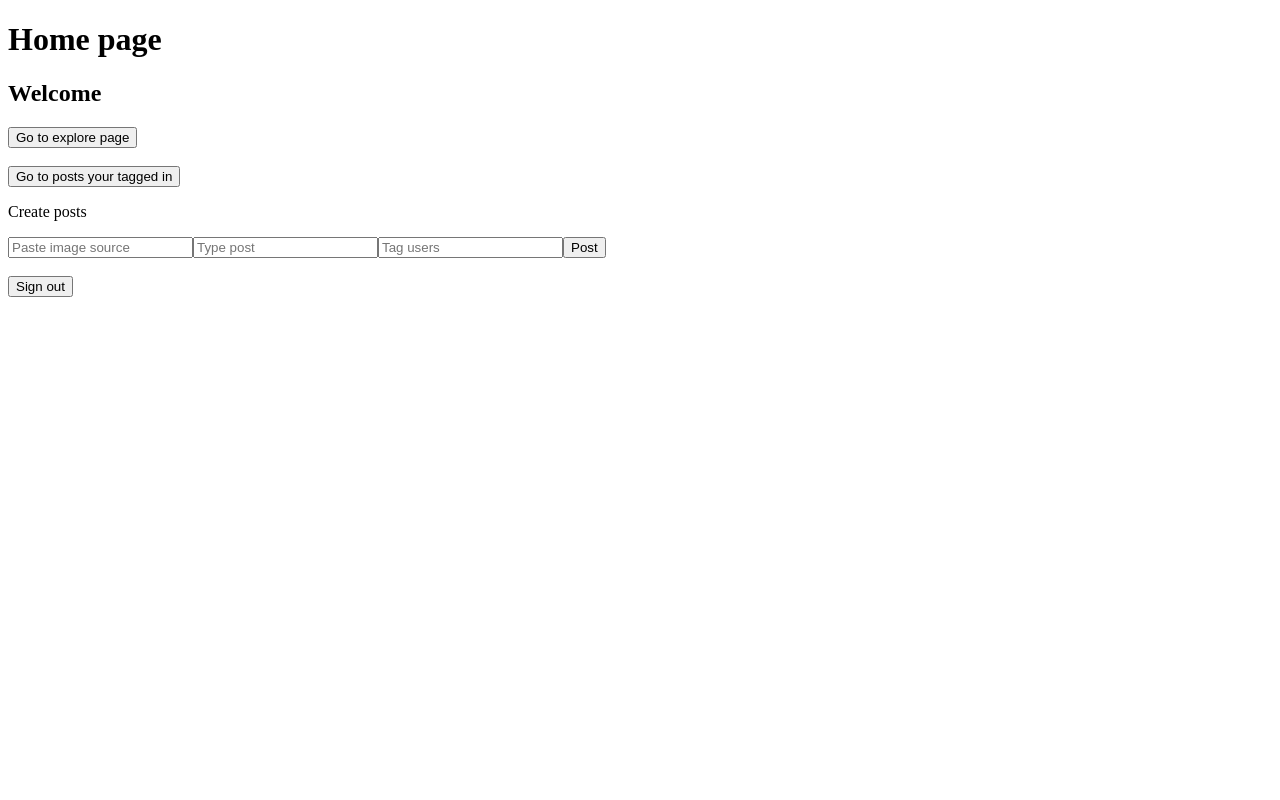
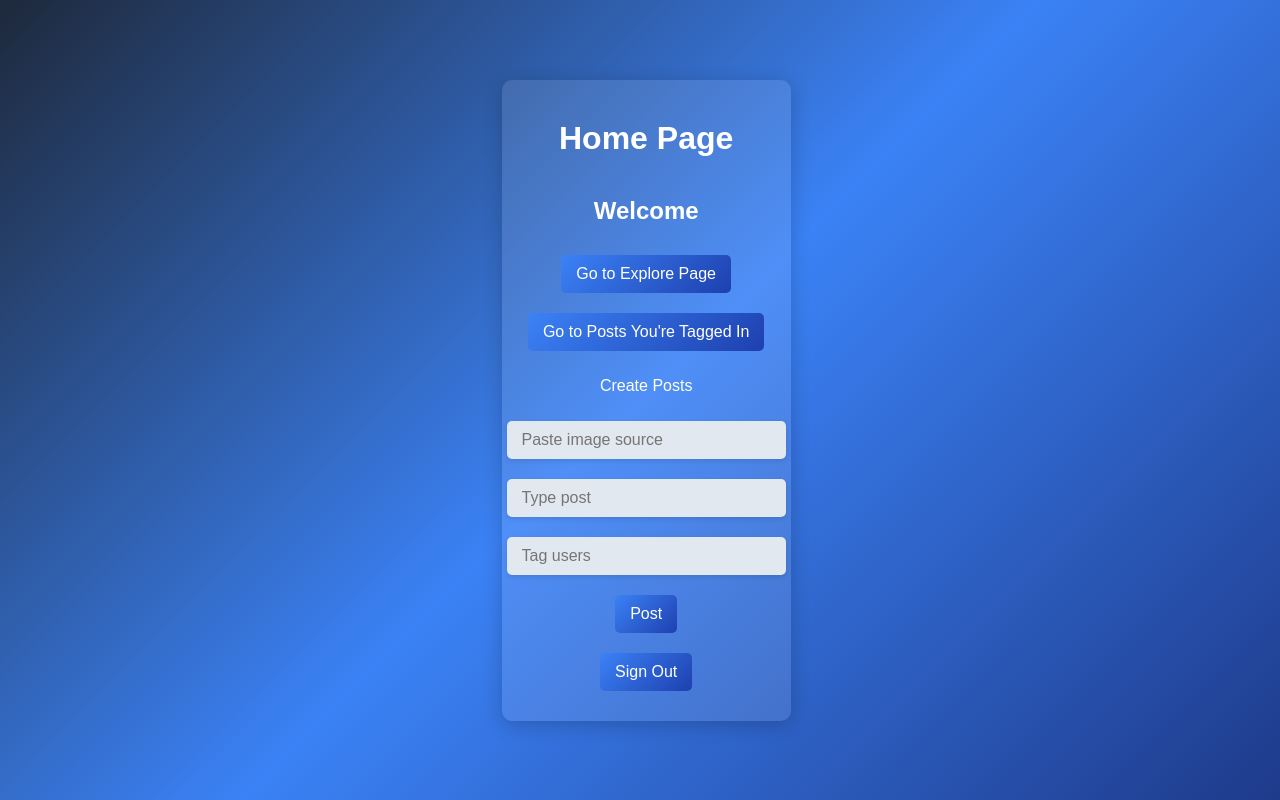
Before and after one commit to RJK3vin/posts-Frontend, a React (Vite) app: page /home in a window 1280 px wide. Built offline with nearby package versions, Linux system fonts and the light colour scheme.

Commit message:
added a lot of css

```diff
--- a/src/App.css
+++ b/src/App.css
@@ -1,20 +1,171 @@
+body {
+  font-family: 'Arial', sans-serif;
+  background: linear-gradient(135deg, #1e293b, #3b82f6, #1e3a8a);
+  color: #fff;
+  margin: 0;
+  padding: 0;
+  min-height: 100vh;
+  display: flex;
+  flex-direction: column;
+  align-items: center;
+  justify-content: center;
+}
+
+h1, h2 {
+  text-align: center;
+  margin: 20px 0;
+}
+
+input, button {
+  padding: 10px 15px;
+  border-radius: 5px;
+  border: none;
+  margin: 10px 0;
+  font-size: 16px;
+}
+
+input {
+  width: 100%;
+  max-width: 400px;
+  background: #e2e8f0;
+  color: #1e293b;
+  outline: none;
+  box-shadow: 0 2px 5px rgba(0, 0, 0, 0.1);
+  transition: all 0.3s ease;
+}
+
+input:focus {
+  box-shadow: 0 4px 10px rgba(0, 0, 0, 0.3);
+}
+
+button {
+  cursor: pointer;
+  background: linear-gradient(135deg, #3b82f6, #1e40af);
+  color: #fff;
+  transition: all 0.3s ease;
+}
+
+button:hover {
+  background: linear-gradient(135deg, #1e40af, #3b82f6);
+  transform: scale(1.05);
+}
+
+.container {
+  width: 90%;
+  max-width: 1200px;
+  margin: auto;
+  padding: 20px;
+  background: rgba(255, 255, 255, 0.1);
+  border-radius: 10px;
+  box-shadow: 0 4px 20px rgba(0, 0, 0, 0.2);
+  display: flex;
+  flex-direction: column;
+  align-items: center;
+}
+
+.navbar {
+  width: 100%;
+  display: flex;
+  justify-content: space-between;
+  align-items: center;
+  padding: 10px 20px;
+  background: rgba(255, 255, 255, 0.1);
+  border-radius: 5px;
+}
+
+.navbar button {
+  margin-left: 10px;
+}
+
+.posts {
+  display: flex;
+  flex-direction: column;
+  gap: 20px;
+  width: 100%;
+}
+
+.post {
+  background: #e2e8f0;
+  color: #1e293b;
+  padding: 10px;
+  border-radius: 5px;
+  box-shadow: 0 4px 10px rgba(0, 0, 0, 0.2);
+  text-align: left;
+  transition: transform 0.3s ease;
+  display: flex;
+  align-items: center;
+  gap: 15px;
+}
+
+.post img {
+  max-width: 80px;
+  height: auto;
+  border-radius: 5px;
+  flex-shrink: 0;
+}
+
+.post p {
+  margin: 0;
+  flex-grow: 1;
+  word-wrap: break-word;
+}
+
+.post:hover {
+  transform: translateY(-5px);
+}
+
+img {
+  max-width: 100%;
+  border-radius: 5px;
+}
+
 .toast {
-    position: fixed;
-    top: 20px;
-    left: 50%;
-    transform: translateX(-50%);
-    background-color: #007bff;
-    color: white;
-    padding: 10px 20px;
-    border-radius: 5px;
-    font-size: 1rem;
-    z-index: 1000;
-    animation: fadeInOut 3s ease-in-out;
-  }
+  position: fixed;
+  bottom: 20px;
+  right: 20px;
+  background: #38a169;
+  color: #fff;
+  padding: 15px 20px;
+  border-radius: 5px;
+  box-shadow: 0 4px 15px rgba(0, 0, 0, 0.2);
+  animation: fadeInOut 4s;
+}
 
-  @keyframes fadeInOut {
-    0% { opacity: 0; }
-    10% { opacity: 1; }
-    90% { opacity: 1; }
-    100% { opacity: 0; }
-  }
+@keyframes fadeInOut {
+  0%, 100% { opacity: 0; transform: translateY(10px); }
+  10%, 90% { opacity: 1; transform: translateY(0); }
+}
+
+.tags-container {
+  display: flex;
+  flex-wrap: wrap;
+  gap: 10px;
+}
+
+.tag {
+  background: #38bdf8;
+  color: #fff;
+  padding: 5px 10px;
+  border-radius: 5px;
+  cursor: pointer;
+  transition: background 0.3s ease;
+}
+
+.tag:hover {
+  background: #0284c7;
+}
+
+.error {
+  color: #f87171;
+  margin: 10px 0;
+}
+
+a {
+  text-decoration: none;
+  color: #3b82f6;
+  transition: color 0.3s ease;
+}
+
+a:hover {
+  color: #193dc1;
+}
--- a/src/App.tsx
+++ b/src/App.tsx
@@ -3,6 +3,7 @@ import { logIn, createAccount } from "./api"
 import { useNavigate } from "react-router-dom";
 import { useDispatch } from "react-redux";
 import { setAuthToken, setAuthUser } from "./postSlice";
+import './App.css'
 
 export default function App() {
   const [username, setUsername] = useState("")
@@ -32,10 +33,12 @@ export default function App() {
 
   return (
     <>
-      <input placeholder = "username" value = {username} onChange={(event) => setUsername(event.target.value)}></input>
-      <input placeholder = "password" value = {password} onChange={(event) => setPassword(event.target.value)}></input>
-      <button onClick={handleLogIn}>Log in</button>
-      <button onClick={handleSignUp}>Sign up</button>
+      <div className="container">
+        <input className="input" placeholder="Username" value={username} onChange={(event) => setUsername(event.target.value)}/>
+        <input className="input" type="password" placeholder="Password" value={password} onChange={(event) => setPassword(event.target.value)}/>
+        <button onClick={handleLogIn}>Log In</button>
+        <button onClick={handleSignUp}>Sign Up</button>
+      </div>
     </>
   )
 }
--- a/src/explore.tsx
+++ b/src/explore.tsx
@@ -4,6 +4,7 @@ import { RootState } from './store';
 import { useEffect } from "react";
 import { fetchPosts } from "./api";
 import { setPosts } from "./postSlice";
+import './App.css'
 
 export default function Explore() {
     const posts = useSelector((state : RootState) => state.post.posts)
@@ -27,24 +28,26 @@ export default function Explore() {
 
     return (
         <>
-        <h1>Explore page</h1>
-        <div>
+        <div className="container">
+            <h1>Explore Page</h1>
+            <div className="posts">
                 {posts.length > 0 ? (
                     posts.map((post) => (
-                    <>
-                    <img src={post.post} style= {{ width: "100px", height: "100px" }}></img>
-                    <Link to="/post" state = {{ post }}>
-                        <p key={post.id}>{post.caption} - posted by: {post.username}</p>
+                        <div className="post" key={post.id}>
+                            <img src={post.post} alt="Post" style={{ width: "100px", height: "100px" }}/>
+                            <Link to="/post" state={{ post }}>
+                                <p> {post.caption} - posted by: {post.username}</p>
                             </Link>
-                    </>
+                        </div>
                     ))
                 ) : (
                     <p>Loading posts...</p>
                 )}
             </div>
-        <Link to ="/home">
-            <button>Back to home page</button>
+            <Link to="/home">
+            <button>Back to Home Page</button>
             </Link>
+        </div>
         </>
     )
 }
--- a/src/home.tsx
+++ b/src/home.tsx
@@ -55,6 +55,7 @@ export default function Home() {
                 setPostBoxValue("")
                 setTextBoxValue("")
                 setTagBoxValue("")
+                setRenderTags(false)
             } else {
                 setError("Failed to create post, try again");
             }
@@ -86,36 +87,30 @@ export default function Home() {
 
     return (
         <>
-            <h1>Home page</h1>
+        <div className="container">
+            <h1>Home Page</h1>
             <h2>Welcome {user}</h2>
-            <Link to= "/explore">
-                <button>Go to explore page</button>
+            <Link to="/explore">
+                <button>Go to Explore Page</button>
             </Link>
-            <br></br>
-            <br></br>
-            <Link to= "/tag">
-                <button>Go to posts your tagged in</button>
+            <Link to="/tag">
+                <button>Go to Posts You're Tagged In</button>
             </Link>
-            <br></br>
-            <p>Create posts</p>
-            <input placeholder = "Paste image source" value={postboxvalue} onChange={(event) => setPostBoxValue(event.target.value)}></input>
-            <input placeholder = "Type post" value={textboxvalue} onChange={(event) => setTextBoxValue(event.target.value)}></input>
-            <input placeholder = "Tag users" value = {tagboxvalue} onChange={(event) => handleChange(event)}></input>
+            <p>Create Posts</p>
+            <input className="input" placeholder="Paste image source" value={postboxvalue} onChange={(event) => setPostBoxValue(event.target.value)}/>
+            <input className="input" placeholder="Type post" value={textboxvalue} onChange={(event) => setTextBoxValue(event.target.value)}/>
+            <input className="input" placeholder="Tag users" value={tagboxvalue} onChange={(event) => handleChange(event)}/>
             <button onClick={() => handleSubmit(postboxvalue, textboxvalue, tagboxvalue)}>Post</button>
-            <br></br>
-            <br></br>
-            <div>
-                {renderTags && users.length > 0 &&(
+            <div className="tags-container">
+                {renderTags && users.length > 0 &&
                     users.map((person) => (
-                        <>
-                            <button key={person.id} onClick={() => handleOnClick(`${person.username}`)}>{person.username}</button>
-                        </>
-                    ))
-                )}
+                        <button className="tag" key={person.id} onClick={() => handleOnClick(`${person.username}`)}>{person.username}</button>
+                ))}
             </div>
-            {error && <p style={{ color: "red" }}>{error}</p>}
-            <button onClick={handleSignOut}>Sign out</button>
-            <Toast message = "Post successfully created!" show={showToast}/>
+            {error && <p className="error">{error}</p>}
+            <button onClick={handleSignOut}>Sign Out</button>
+            <Toast message="Post successfully created!" show={showToast} />
+        </div>
         </>
     )
 }
--- a/src/tags.tsx
+++ b/src/tags.tsx
@@ -5,6 +5,7 @@ import { useDispatch } from "react-redux"
 import { useEffect } from "react"
 import { fetchPosts } from "./api"
 import { setPosts } from "./postSlice"
+import './App.css'
 
 export default function Tags() {
     const posts = useSelector((state : RootState) => state.post.posts)
@@ -28,16 +29,16 @@ export default function Tags() {
 
     return (
         <>
-        <h1>Posts you're tagged in</h1>
-        <div>
-            {posts && posts.length > 0 ? (
-                posts.some((post) => user && post.tags.includes(user)) ? (
-                    posts.map((post) =>
-                        user && post.tags.includes(user) && (
-                            <div>
-                                <img src={post.post} style= {{ width: "100px", height: "100px" }}></img>
+        <div className="container">
+            <h1>Posts You're Tagged In</h1>
+            <div className="posts">
+                {posts && posts.length > 0 ? (
+                    posts.some((post) => user && post.tags.includes(user)) ? (
+                        posts.map((post) => user && post.tags.includes(user) && (
+                            <div className="post" key={post.id}>
+                                <img src={post.post} alt="Tagged Post" style={{ width: "100px", height: "100px" }}/>
                                 <Link to="/post" state={{ post }}>
-                                    <p key={post.id}>{post.caption} - posted by: {post.username}</p>
+                                    <p>{post.caption} - posted by: {post.username}</p>
                                 </Link>
                             </div>
                         )
@@ -48,10 +49,11 @@ export default function Tags() {
             ) : (
                 <p>Loading posts you're tagged in...</p>
             )}
+            </div>
+            <Link to="/home">
+                <button>Back to Home Page</button>
+            </Link>
         </div>
-        <Link to="/home">
-            <button>Back to home page</button>
-        </Link>
         </>
     )
 }
```
Also changed, not shown: src/postInfo.tsx (+29 -33 lines). Lines whose indentation alone changed are shown as unchanged.
